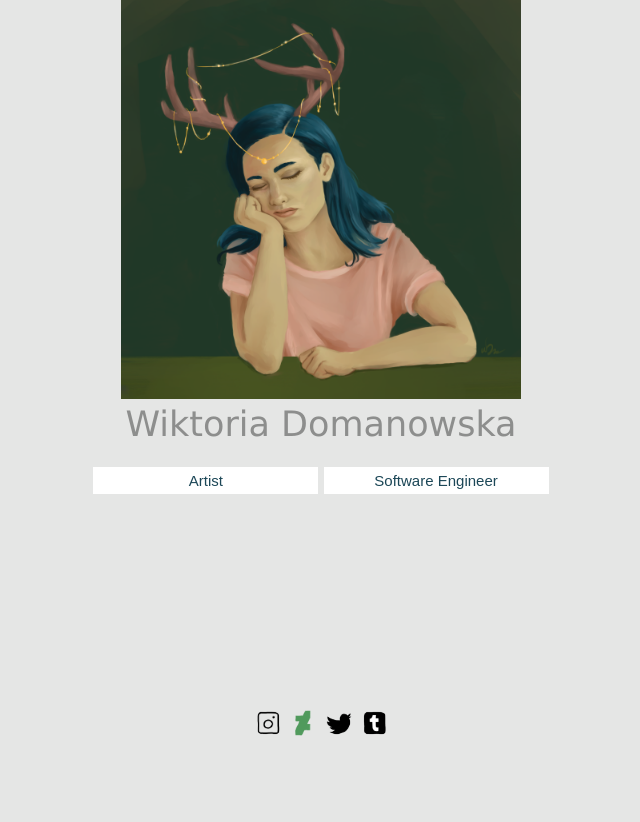
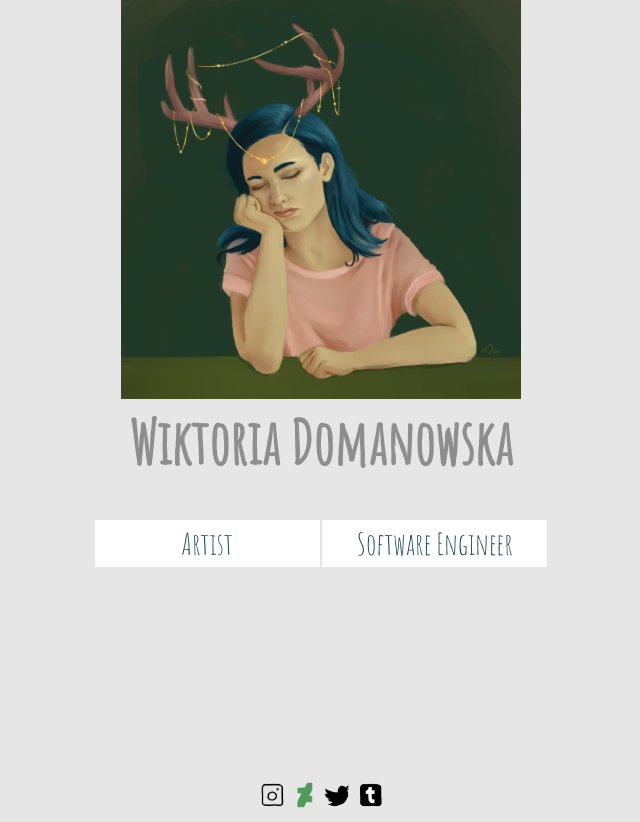
Before and after one commit to Domanowska/PersonalPage_vlikewiktoria, a Django app: page / in a window 1280 px wide. Shown: the part 151-973 px from the top of the page, without its empty margins (319-959 px from the left). Before the commit the page ends 887 px from the top, so only its background shows below. Run offline with Django 3.2, Linux system fonts and the light colour scheme.

Commit message:
make it pretty

```diff
--- /dev/null
+++ b/personalpage/static/css/home.css
@@ -0,0 +1,74 @@
+body {
+    background-color: #e5e6e5;
+    font-family: 'Amatic SC', cursive;
+}
+
+img {
+    display: block;
+    margin-left: auto;
+    margin-top: 150px;
+    margin-right: auto;
+    width: 400px;
+}
+
+h1 {
+    color: #8d8e8d;
+    text-align: center;
+    font-size: 60px;
+    margin-top: 5px;
+}
+
+a {
+    font-size: 30px;
+    text-decoration: none;
+}
+
+#navigation {
+    margin: auto;
+    width: 600px;
+    text-align: center;
+}
+
+.dropdown {
+    position: relative;
+    display: inline-block;
+    margin:auto;
+    background-color:#1c4757;
+}
+.dropdown button {
+    background-color: #ffffff;
+    color: #1c4757;
+    font-size: 30px;
+    font-family: 'Amatic SC', cursive;
+    margin: auto;
+    width: 225px;
+    padding-top: 5px;
+    padding-bottom: 5px;
+}
+.dropdown-btn {
+    border: none;
+}
+.dropdown-content {
+    display: none;
+    position: absolute;
+    background-color: #ffffff;
+    margin: auto;
+    width: 225px;
+    padding-top: 5px;
+    padding-bottom: 5px;
+}
+.dropdown:hover .dropdown-content {
+    display: block;
+}
+
+.sm_links {
+    margin-top: 5%;
+    text-align: center;
+}
+.sm_img {
+    display: inline-block;
+    margin-left: auto;
+    margin-right: auto;
+    height: 30px;
+    width: 30px;
+}
--- a/personalpage/templates/home.html
+++ b/personalpage/templates/home.html
@@ -1,25 +1,13 @@
+{% load static %}
 <html>
     <head>
-        <style>
-            body { background-color: #e5e6e5; font-family: "Lucida Sans Unicode", "Lucida Grande", sans-serif; }
-            img { display: block; margin-left: auto; margin-top: 150px; margin-right: auto; width: 400px;}
-            h1 { color: #8d8e8d; text-align: center;  font-weight:normal; font-size: 35px; margin-top: 5px; }
-            #navigation { margin: auto; width: 600px; text-align: center; }
-            .dropdown { position: relative; display: inline-block; margin:auto;  background-color:#1c4757; }
-            .dropdown button { background-color: #ffffff; color: #1c4757; font-size: 15px; margin: auto; width: 225px; padding-top: 5px; padding-bottom: 5px;}
-            .dropdown-btn { border: none; }
-            a { font-family: "Lucida Sans Unicode", "Lucida Grande", sans-serif; font-size: 14px; }
-            .dropdown-content { display: none; position: absolute; background-color: #ffffff; margin: auto; width: 225px; padding-top: 5px; padding-bottom: 5px;}
-            .dropdown:hover .dropdown-content { display: block; }
-            .sm_links { margin-top: 5%; text-align: center; }
-            .sm_img { display: inline-block; margin-left: auto; margin-right: auto; height: 30px; width: 30px;}
-        </style>
+        <link href="https://fonts.googleapis.com/css?family=Amatic+SC&display=swap" rel="stylesheet">
+        <link rel="stylesheet" href="{% static 'css/home.css' %}">
         <title>v.like.wiktoria</title>
     </head>
     <body>
-        {% load static %}
         <img src="{% static "/images/profile/featured.png" %}">
-        <h1>Wiktoria Domanowska</h1>
+        <h1><b>Wiktoria Domanowska</b></h1>
         <div id="navigation" >
             <div class="dropdown" id="artist_drpdn">
                 <button class="dropdown-btn">Artist</button>
```
Also changed, not shown: blog/static/css/blog.css (+17 -2 lines), blog/templates/blog/post_list.html (+5 -2 lines).
